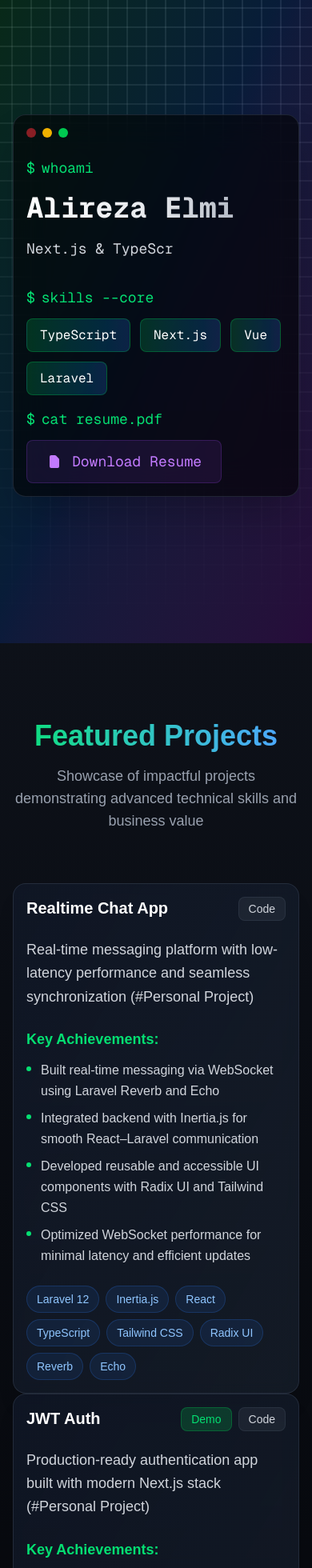
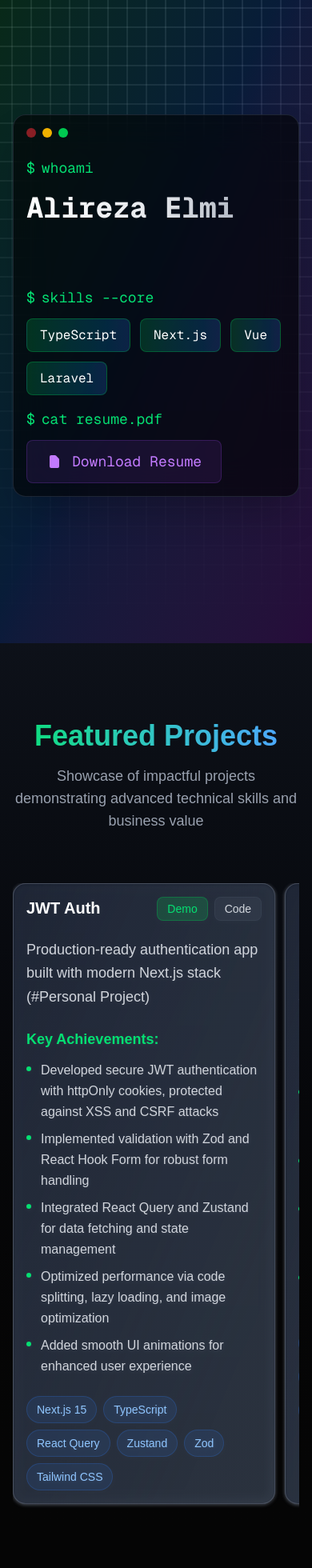
Before and after one commit to elmi-elmi/elmi-elmi.github.io, a Next.js app: page / in a window 390 px wide. Shown: the part 40-2000 px from the top of the page at 80% size. Built offline with nearby package versions, Linux system fonts and the light colour scheme.

Commit message:
enhance: enhance bg and grids

```diff
--- a/app/page.tsx
+++ b/app/page.tsx
@@ -87,6 +87,23 @@ const PRIMARY_SKILLS: string[] = [
 
 const PROJECTS: Project[] = [
     {
+        id: 5,
+        name: "JWT Auth",
+        description: "Production-ready authentication app built with modern Next.js stack  (#Personal Project)",
+        achievements: [
+            "Developed secure JWT authentication with httpOnly cookies, protected against XSS and CSRF attacks",
+            "Implemented validation with Zod and React Hook Form for robust form handling",
+            "Integrated React Query and Zustand for data fetching and state management",
+            "Optimized performance via code splitting, lazy loading, and image optimization",
+            "Added smooth UI animations for enhanced user experience"
+        ],
+        tech: ["Next.js 15", "TypeScript", "React Query", "Zustand", "Zod", "Tailwind CSS"],
+        links: {
+            demo: "https://auth-nextjs-dun.vercel.app/",
+            github: "https://github.com/elmi-elmi/auth-nextjs"
+        }
+    },
+    {
         id: 4,
         name: "Realtime Chat App",
         description: "Real-time messaging platform with low-latency performance and seamless synchronization (#Personal Project)",
@@ -101,23 +118,7 @@ const PROJECTS: Project[] = [
             github: "https://github.com/elmi-elmi/fullstack-messenger"
         }
     },
-    {
-        id: 5,
-        name: "JWT Auth",
-        description: "Production-ready authentication app built with modern Next.js stack  (#Personal Project)",
-        achievements: [
-            "Developed secure JWT authentication with in-memory storage and httpOnly cookies",
-            "Implemented validation with Zod and React Hook Form for robust form handling",
-            "Integrated React Query and Zustand for data fetching and state management",
-            "Optimized performance via code splitting, lazy loading, and image optimization",
-            "Added smooth UI animations for enhanced user experience"
-        ],
-        tech: ["Next.js 15", "TypeScript", "React Query", "Zustand", "Zod", "Tailwind CSS"],
-        links: {
-            demo: "https://auth-nextjs-dun.vercel.app/",
-            github: "https://github.com/elmi-elmi/auth-nextjs"
-        }
-    },
+
     {
         id: 1,
         name: "ICIB - International Multilingual Platform",
@@ -418,11 +419,11 @@ export default function Portfolio() {
                             <div className="text-gray-300 text-lg leading-relaxed max-w-4xl">
                                 <Typewriter
               texts={[
-           'Senior Frontend Developer',
-  'Next.js & TypeScript Expert',
-  'Full-Stack Developer',
-  'Go & Blockchain Enthusiast',
-  "Trading, Forex"
+           'Frontend Developer',
+            'Next.js & TypeScript Expert',
+            'Full-Stack Developer',
+            'Go & Blockchain Enthusiast',
+            "Trade, Crypto, Forex"
             ]}
 
             />
@@ -491,11 +492,11 @@ export default function Portfolio() {
                         </p>
                     </div>
 
-                    <div className="grid grid-cols-1 gapflex flex-wrap gap-3-8">
+                    <div className="flex flex-row *:flex-1 overflow-x-scroll w-full pb-10 *:sm:basis-10/12 *:basis-11/12 *:shrink-0 gap-3 sm:gap-8">
                         {PROJECTS.map((project, index) => (
                             <article
                                 key={project.id}
-                                className="bg-gradient-to-br from-gray-900/80 to-gray-800/50 rounded-2xl p-4 sm:p-8 backdrop-blur-sm border border-gray-700/50 hover:border-gray-600/50 transition-all duration-300 shadow-xl"
+                                className="bg-gradient-to-br from-gray-900/80  to-gray-800/50 rounded-2xl p-4 sm:p-8 backdrop-blur-sm border border-gray-500/50 hover:border-gray-400/50 transition-all duration-300 drop-shadow-sm drop-shadow-gray-500"
                             >
                                 <div className="flex flex-col lg:flex-row lg:items-start gap-6">
                                     <div className="flex-1">
@@ -571,13 +572,14 @@ export default function Portfolio() {
 
                     <div className="relative">
                         {/* Timeline line */}
-                        <div className="absolute left-8 top-0 bottom-0 w-0.5 bg-gradient-to-b from-green-400 via-blue-400 to-purple-400 hidden md:block"></div>
+                        {/*<div className="absolute left-8 top-0 bottom-0 w-0.5 bg-gradient-to-b from-green-400 via-blue-400 to-purple-400 hidden md:block"></div>*/}
 
-                        <div className="space-y-8">
+                        {/*<div className="space-y-8">*/}
+                        <div className="flex flex-row *:flex-1 overflow-x-scroll w-full pb-10 *:sm:basis-10/12 *:basis-11/12 *:shrink-0 gap-3 sm:gap-8">
                             {EXPERIENCES.map((exp, index) => (
                                 <article
                                     key={exp.id}
-                                    className=" bg-gradient-to-br from-gray-900/90 to-gray-800/60 rounded-2xl p-4 sm:p-8 ml-0 md:ml-20 backdrop-blur-sm border border-gray-700/50 hover:border-gray-600/50 transition-all duration-300 shadow-xl"
+                                    className=" bg-gradient-to-br from-gray-900/90 to-gray-800/60 rounded-2xl p-4 sm:p-8 ml-0 md:ml-20 backdrop-blur-sm border border-gray-700/50 hover:border-gray-600/50 transition-all duration-300 drop-shadow-sm drop-shadow-gray-500"
                                 >
                                     {/* Timeline dot */}
                                     <div className="absolute -start-14 top-8 w-4 h-4 bg-green-400 rounded-full border-4 border-gray-900 hidden md:block"></div>
@@ -617,14 +619,14 @@ export default function Portfolio() {
                     </h2>
 
                     <div className="grid grid-cols-1 lg:grid-cols-2 gap-8">
-                        <div className="bg-gradient-to-br from-gray-900/80 to-gray-800/60 rounded-xl p-6 border border-gray-700/50">
+                        <div className="bg-gradient-to-br from-gray-900/80 drop-shadow-sm drop-shadow-gray-500 to-gray-800/60 rounded-xl p-6 border border-gray-700/50">
                         <h3 className="text-xl font-semibold text-white mb-2">{EDUCATION.masters.degree}</h3>
                             <p className="text-green-400 font-medium mb-1">{EDUCATION.masters.university}</p>
                             <p className="text-gray-400 mb-3">{EDUCATION.masters.date}</p>
                             <p className="text-purple-300 text-sm">{EDUCATION.masters.achievement}</p>
                         </div>
 
-                        <div className="bg-gradient-to-br from-gray-900/80 to-gray-800/60 rounded-xl p-6 border border-gray-700/50">
+                        <div className="bg-gradient-to-br from-gray-900/80 drop-shadow-sm drop-shadow-gray-500 to-gray-800/60 rounded-xl p-6 border border-gray-700/50">
                             <h3 className="text-xl font-semibold text-white mb-2">{EDUCATION.bachelors.degree}</h3>
                             <p className="text-green-400 font-medium mb-1">{EDUCATION.bachelors.university}</p>
                             <p className="text-gray-400 mb-3">{EDUCATION.bachelors.date}</p>
@@ -633,7 +635,7 @@ export default function Portfolio() {
                     </div>
 
                     {/* Languages */}
-                    <div className="mt-12">
+                    <div className="mt-12 ">
                         <h3 className="text-2xl font-bold mb-6 text-center text-gray-200">Languages</h3>
                         <div className="flex justify-center gap-6 flex-wrap">
                             {LANGUAGES.map((lang) => (
@@ -650,7 +652,7 @@ export default function Portfolio() {
             {/* Impact & Skills Section */}
             <section id="impact" className="py-24 px-4 bg-gradient-to-b from-black/50 to-gray-900/50">
                 <div className="max-w-7xl mx-auto">
-                    <div className="text-center mb-16">
+                    <div className="text-center mb-16 ">
                         <h2 className="text-4xl md:text-5xl font-bold mb-4 bg-gradient-to-r from-yellow-400 to-orange-400 bg-clip-text text-transparent">
                             {LABELS.impact}
                         </h2>
@@ -661,7 +663,7 @@ export default function Portfolio() {
 
                     <div className="space-y-16">
                         {IMPACT.map((section, idx) => (
-                            <div key={idx}>
+                            <div key={idx} className={"drop-shadow-sm drop-shadow-gray-500"}>
                                 <h3 className="text-2xl md:text-3xl font-bold mb-8 text-center text-green-400">
                                     {section.sectionTitle}
                                 </h3>
@@ -692,7 +694,7 @@ export default function Portfolio() {
                         <h3 className="text-3xl font-bold mb-12 text-center text-purple-400">Technical Skills</h3>
                         <div className="grid grid-cols-1 md:grid-cols-2 lg:grid-cols-3 gap-8">
                             {Object.entries(SKILLS_CATEGORIES).map(([category, skills]) => (
-                                <div key={category} className="bg-gradient-to-br from-gray-900/20 to-gray-800/50 rounded-xl p-6 border border-gray-700/50">
+                                <div key={category} className="bg-gradient-to-br from-gray-900/20 to-gray-800/50 rounded-xl p-6 border border-gray-700/50 drop-shadow-sm drop-shadow-gray-500">
                                     <h4 className="text-lg font-bold text-purple-300 mb-4">{category}</h4>
                                     <div className="flex flex-wrap gap-2">
                                         {skills.map((skill) => (
```
